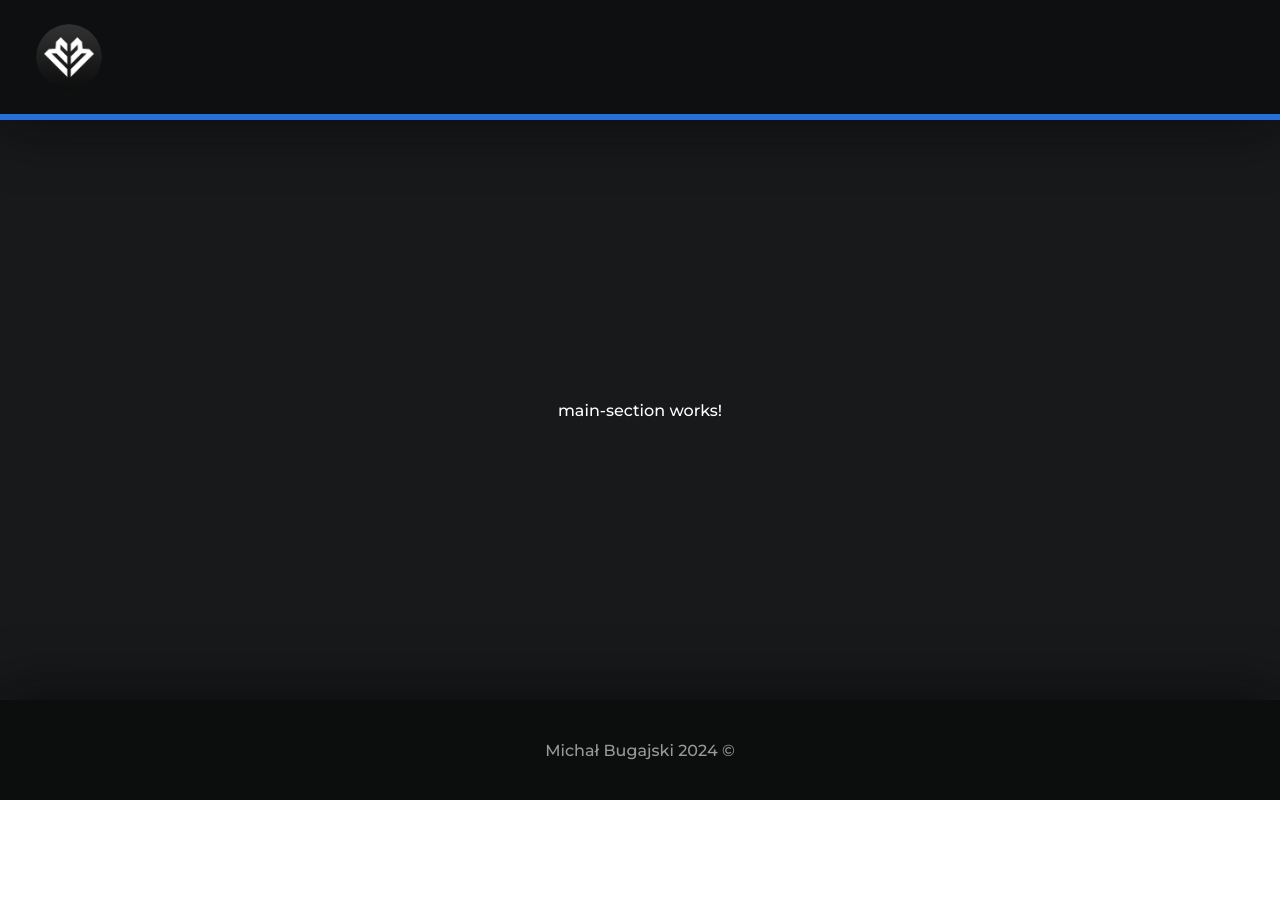
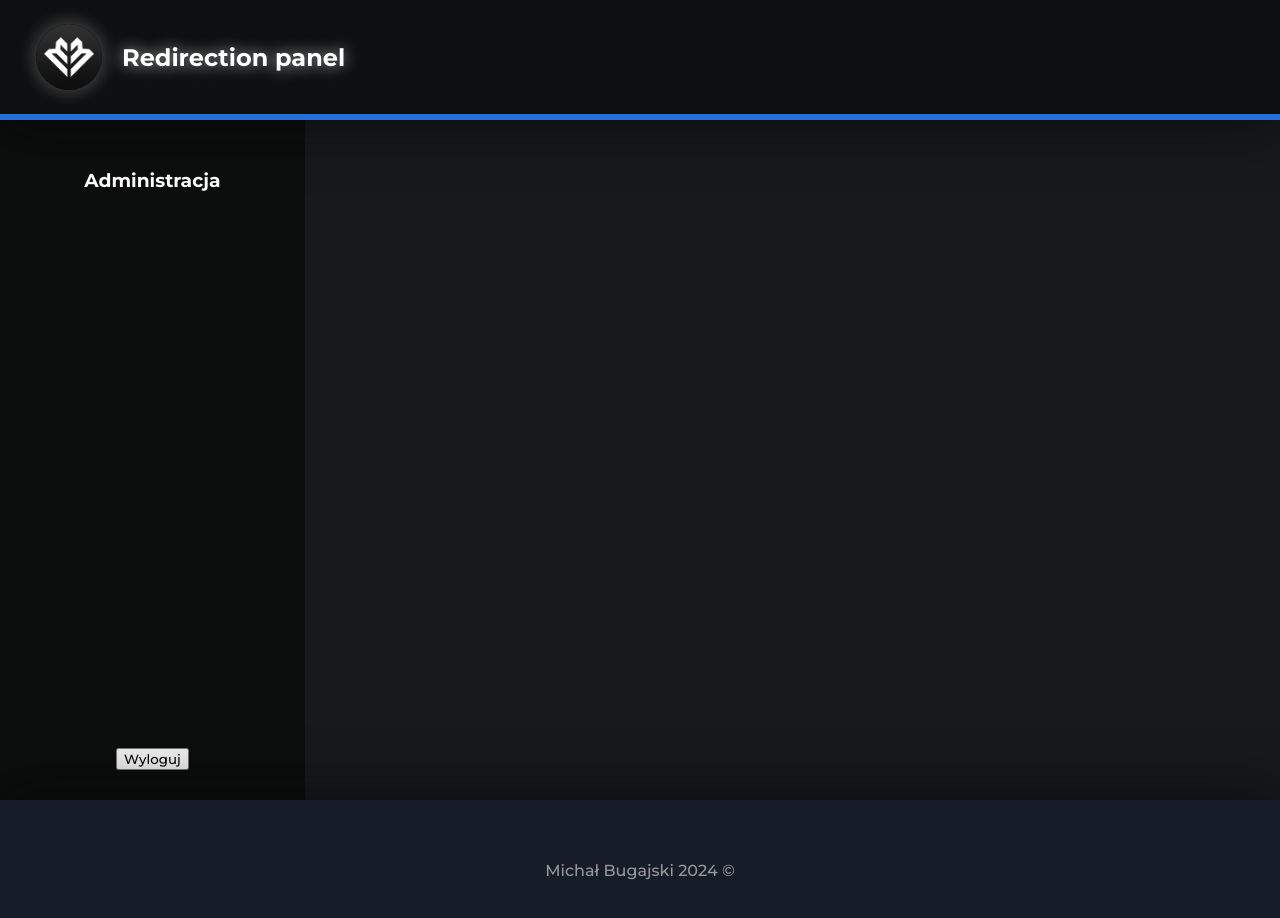
Before and after one commit to Mathsqrt2/RedirectionPanel, an Angular app in the folder frontend/: page /admin in a window 1280 px wide. Shown: the top 918 px of the page. Before the commit the page ends 800 px from the top, so only its background shows below. Built offline with nearby package versions, Linux system fonts and the light colour scheme.

Commit message:
admin management sections

```diff
--- a/frontend/src/app/admin/main-section/main-section.component.html
+++ b/frontend/src/app/admin/main-section/main-section.component.html
@@ -1 +1,11 @@
-<p>main-section works!</p>
+<div class="pages-menu">
+    <div class="admin-menu">
+        <h3>Administracja</h3>
+    </div>
+    <div>
+        <input type="button" value="Wyloguj"/>
+    </div>
+</div>
+<div class="pages-content">
+    <router-outlet></router-outlet>
+</div>
--- a/frontend/src/app/admin/main-section/main-section.component.scss
+++ b/frontend/src/app/admin/main-section/main-section.component.scss
@@ -0,0 +1,45 @@
+@import "./../../../styleset.scss";
+
+:host {
+    width: 100%;
+    min-height: calc(100dvh - $headerHeight);
+    height: fit-content;
+    position: relative;
+    z-index: 1;
+
+    display: flex;
+    flex-direction: row;
+    align-items: flex-start;
+    justify-content: space-between;
+}
+
+.pages-menu {
+    display: flex;
+    flex-direction: column;
+    justify-content: space-between;
+    align-items: center;
+
+    width: 400px;
+    min-height: calc(100dvh - $headerHeight);
+    height: fit-content;
+    position: relative;
+    z-index: 1;
+    box-sizing: border-box;
+    padding: 30px 0px;
+
+    background-color: $menu-background;
+
+}
+
+.pages-content {
+    display: flex;
+    flex-direction: column;
+    justify-content: center;
+    align-items: center;
+
+    width: 100%;
+    min-height: calc(100dvh - $headerHeight);
+    height: fit-content;
+    position: relative;
+    z-index: 1;
+}
--- a/frontend/src/app/layout/header/header.component.html
+++ b/frontend/src/app/layout/header/header.component.html
@@ -1,6 +1,8 @@
 <header class="header">
-
-    <img class="header-image" src="./../../../assets/web-icon.png" draggable="false" />
+    <div class="left-section">
+        <img class="header-image" src="./../../../assets/web-icon.png" draggable="false" />
+        <h2>Redirection panel</h2>
+    </div>
 
     <nav *ngIf="isLoggedIn">
         <ul>
--- a/frontend/src/app/layout/header/header.component.scss
+++ b/frontend/src/app/layout/header/header.component.scss
@@ -24,6 +24,7 @@
 .header-image{
     height: 100%;
     border-radius: 50%;
+    box-shadow: 0 0 16px 4px rgba(255,255,255,0.2);
 }
 
 li{
@@ -34,3 +35,15 @@ li{
         color: $text-hover;
     }
 }
+
+.left-section{
+    display: flex;
+    flex-direction: row;
+    align-items: center;
+    justify-content: center;
+    gap: 20px;
+    height: 100%;
+}
+h2{
+    text-shadow: 0 0 16px rgba(255,255,255,0.7);
+}
--- a/frontend/src/app/services/auth.service.ts
+++ b/frontend/src/app/services/auth.service.ts
@@ -2,6 +2,9 @@ import Crypto from "crypto-js";
 import { Subject } from "rxjs";
 
 export class AuthService {
+
+    isLoggedIn: Boolean = true;
+
     private userLogin: string = Crypto.SHA256("qwertyz").toString(Crypto.enc.UTF8);
     private userPassword: string = Crypto.SHA256('dvpa123').toString(Crypto.enc.UTF8);
     public authSubject = new Subject<boolean>();
--- a/frontend/src/styleset.scss
+++ b/frontend/src/styleset.scss
@@ -1,10 +1,11 @@
 $headerHeight: 120px;
-$footerHeight: 100px;
+$footerHeight: 140px;
 $borderWidth: 6px;
 
 $headerBackground: hsl(215, 12%, 6%);
-$footerBackground: hsl(215, 4%, 5%);
+$footerBackground: hsl(215, 30%, 12%);
 $contentBackground: hsl(215, 5%, 10%);
+$menu-background: hsl(215,5%,5%);
 
 $accent: hsl(215, 70%, 50%);
 $accent-focus: rgba(31, 112, 226, 0.5);
```
